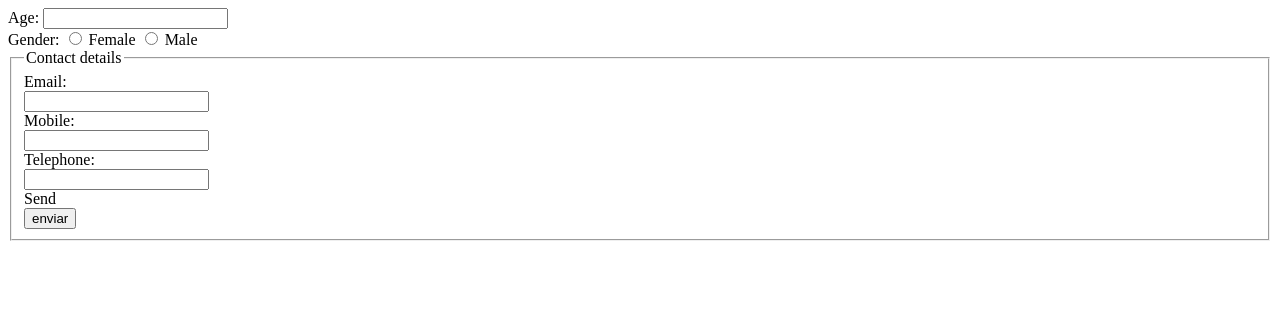
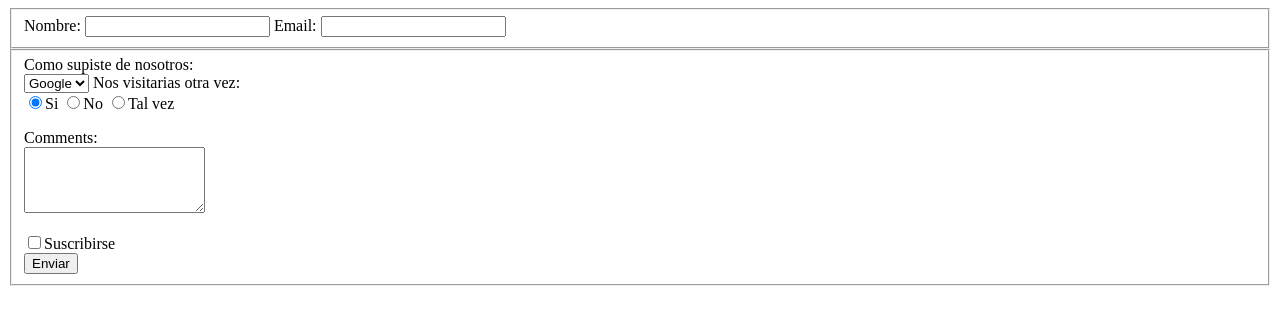
Before and after one commit to ponkbrown/Learning, a plain HTML site: page html-css/index.html in a window 1280 px wide. Drawn offline with Linux system fonts and the light colour scheme.

Commit message:
flasky y una forma html

```diff
--- a/html-css/index.html
+++ b/html-css/index.html
@@ -5,29 +5,30 @@
 	<title></title>
 </head>
 <body>
-    <form action="http://127.0.0.1/forma" method='get'>
-        <label>Age: <input type="text" name="age" /></label>
-        <br/>
-        Gender:
-        <input id="female" type='radio' name='gender' value='f'>
-        <label for="femal">Female</label>
-        <input id="male" type="radio" name='gender' value='m'>
-        <label for="male">Male</label>
-    </form>
-
-    <form action="http://127.0.0.1/fset" method="get">
+    <form action='details' method='get'>
         <fieldset>
-            <legend>Contact details</legend>
-            <label>Email:<br />
-                <input type='text' name='email' /> </label><br />
-            <label>Mobile:<br />
-                <input type='text' name='mobile' /> </label><br />
-            <label>Telephone:<br />
-                <input type='text' name="telephone" /></label><br />
-            <label>Send<br />
-                <input type='submit' value='enviar' /></label>
+            <label for='nombre'>Nombre: </label>
+            <input type='text' name='nombre' />
+            <label for='email'>Email:</label>
+            <input type='email' name='email' />
         </fieldset>
-
+        <fieldset>
+            Como supiste de nosotros:<br>
+            <select name='anuncio'>
+                <option value='google'>Google</option>
+                <option value='yahoo'>Yahoo</option>
+                <option value='otro'>Otro</option>
+            </select>
+            Nos visitarias otra vez:<br>
+            <input type='radio' name='return' value='si' checked>Si
+            <input type='radio' name='return' value='no'>No
+            <input type='radio' name='return' value='talvez'>Tal vez<br>
+            <p>Comments:<br>
+            <textarea name='comentario' cols='20' rows='4'></textarea>
+            </p>
+            <input type='checkbox' name='newsletter' value='True'>Suscribirse<br>
+            <input type='submit' value='Enviar'>
+        </fieldset>
     </form>
 </body>
 </html>
```
Also changed, not shown: sql/links.txt.
